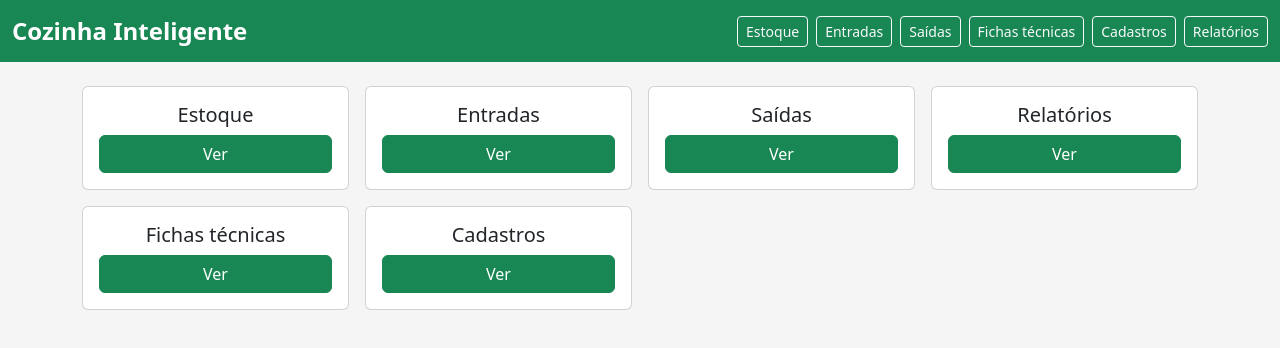
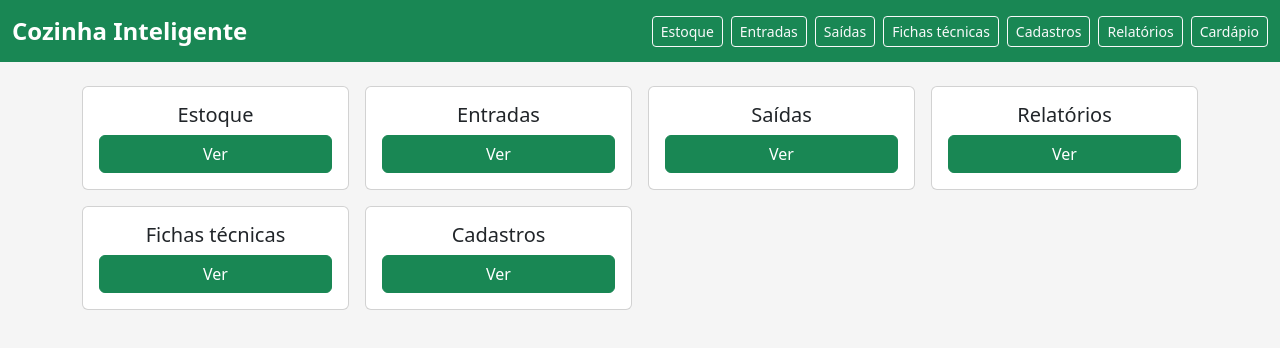
Before and after one commit to Ana-Luiza-Leite/cozinha-app, a website with bundled scripts: page index.html in a window 1280 px wide. Built offline with nearby package versions, Linux system fonts and the light colour scheme.

Commit message:
feat: adicionar atalho Cardápio na navbar

```diff
--- a/index.html
+++ b/index.html
@@ -37,6 +37,7 @@
       <button class="btn btn-outline-light btn-sm" onclick="navigate('/fichas-tecnicas')">Fichas técnicas</button>
       <button class="btn btn-outline-light btn-sm" onclick="navigate('/cadastros')">Cadastros</button>
       <button class="btn btn-outline-light btn-sm" onclick="navigate('/relatorios')">Relatórios</button>
+      <button class="btn btn-outline-light btn-sm" onclick="navigate('/cardapio')">Cardápio</button>
     </div>
   </div>
 </nav>
```
